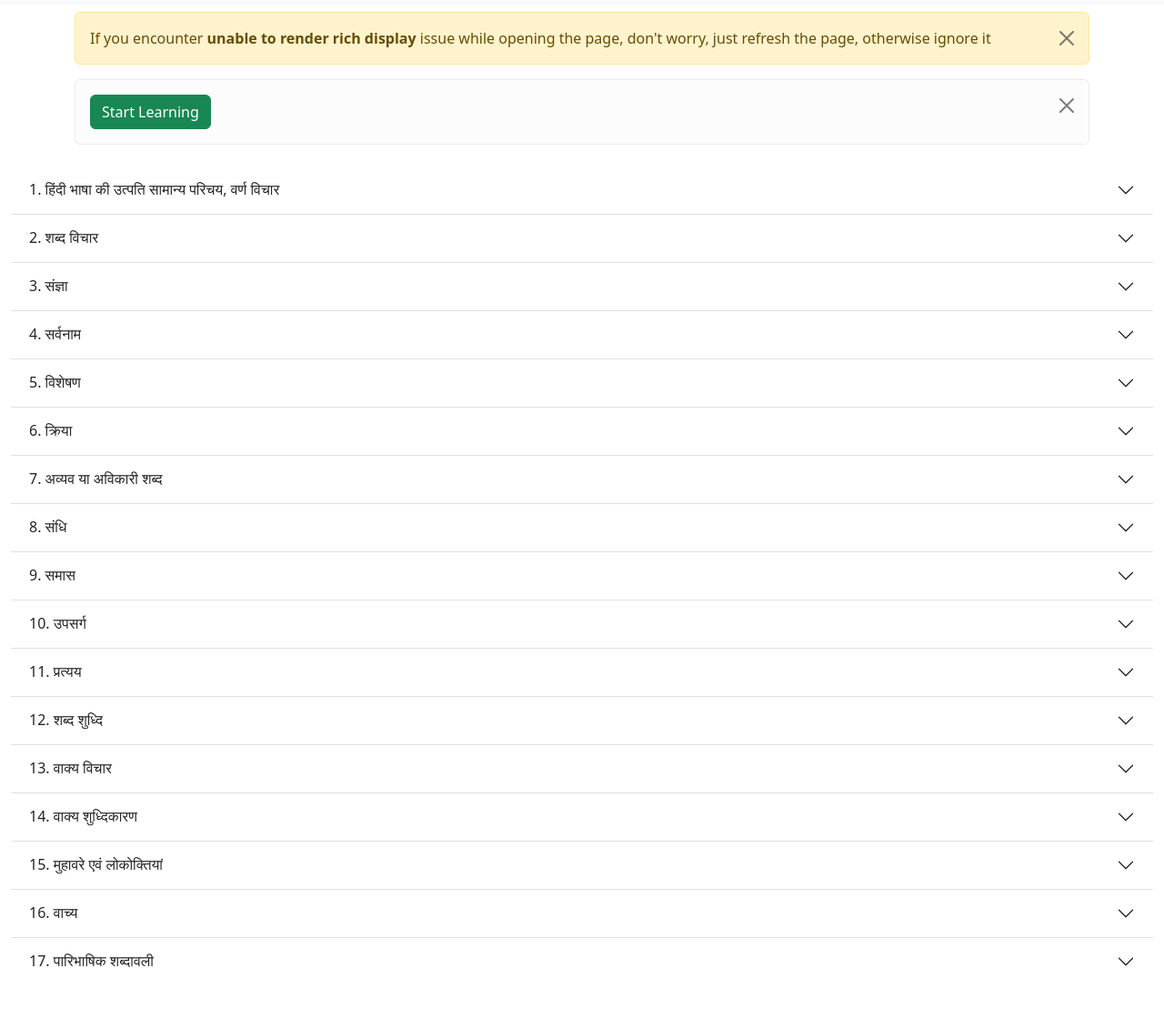
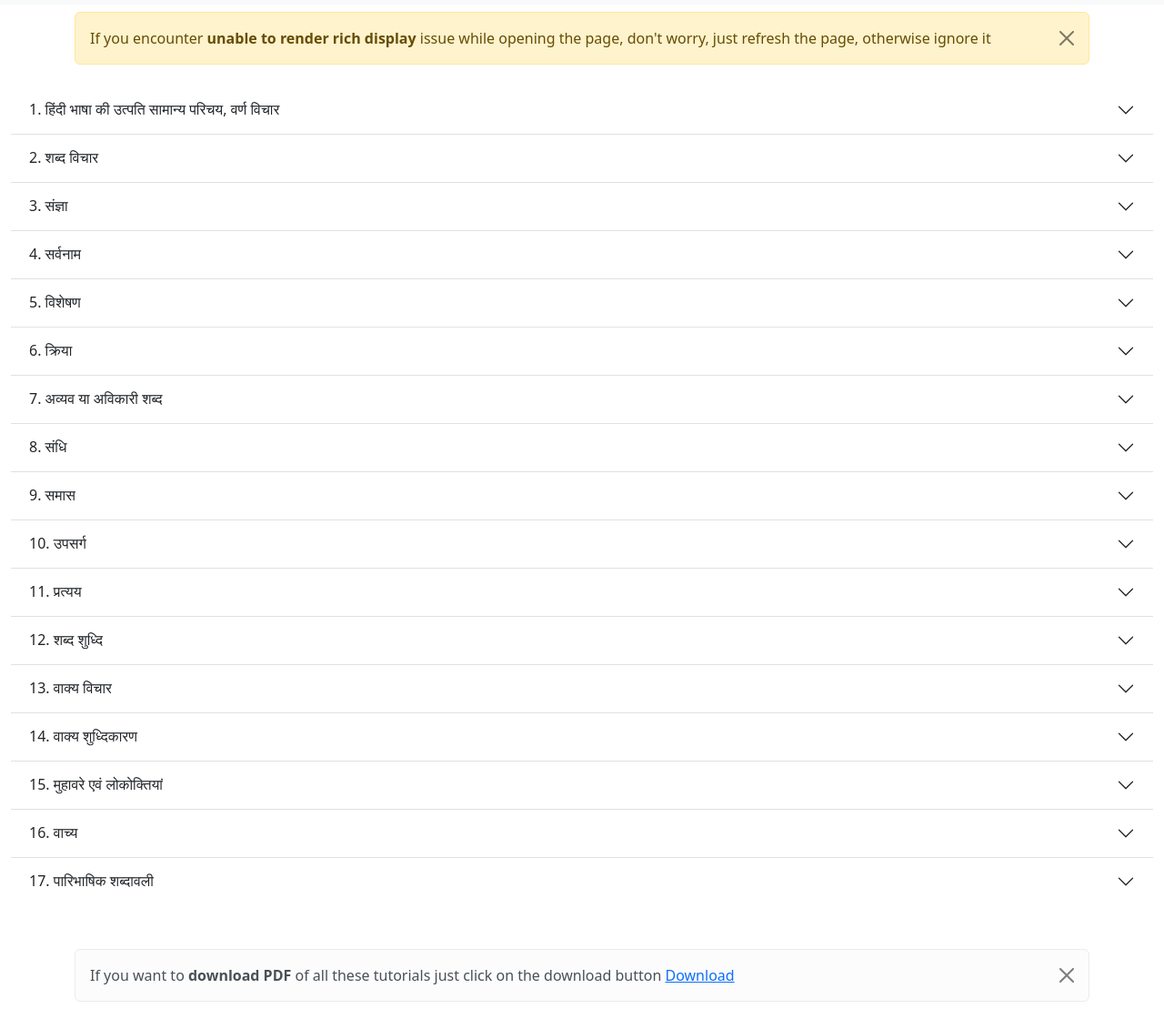
Before and after one commit to BHOLU-SINGH/competition, a plain HTML site: page index.html in a window 1280 px wide. Shown: the part 51-1182 px from the top of the page at 91% size. Drawn offline with nearby package versions, Linux system fonts and the light colour scheme.

Commit message:
initial commit

```diff
--- a/index.html
+++ b/index.html
@@ -33,12 +33,7 @@
             <button type="button" class="btn-close" data-bs-dismiss="alert" aria-label="Close"></button>
         </div>
     </div>
-    <div class="container mt-2">
-        <div class="alert alert-light alert-dismissible fade show" role="alert">
-            <a class="btn btn-success" href="https://github.com/BHOLU-SINGH/competition/tree/master/Hindi%20Notes/1.%20%E0%A4%B9%E0%A4%BF%E0%A4%82%E0%A4%A6%E0%A5%80%20%E0%A4%AD%E0%A4%BE%E0%A4%B7%E0%A4%BE%20%E0%A4%95%E0%A5%80%20%E0%A4%89%E0%A4%A4%E0%A5%8D%E0%A4%AA%E0%A4%A4%E0%A4%BF%20%E0%A4%B8%E0%A4%BE%E0%A4%AE%E0%A4%BE%E0%A4%A8%E0%A5%8D%E0%A4%AF%20%E0%A4%AA%E0%A4%B0%E0%A4%BF%E0%A4%9A%E0%A4%AF%2C%20%E0%A4%B5%E0%A4%B0%E0%A5%8D%E0%A4%A3%20%E0%A4%B5%E0%A4%BF%E0%A4%9A%E0%A4%BE%E0%A4%B0" target="_blank">Start Learning</a>
-            <button type="button" class="btn-close" data-bs-dismiss="alert" aria-label="Close"></button>
-        </div>
-    </div>
+
 
 
     <!-- <div id="carouselExampleAutoplaying" class="carousel slide" data-bs-ride="carousel">
@@ -311,6 +306,13 @@
         </div>
     </div>
 
+    <div class="container mt-2">
+        <div class="alert alert-light alert-dismissible fade show" role="alert">
+            If you want to <strong>download PDF</strong> of all these tutorials just click on the download button <a class="" href="https://github.com/BHOLU-SINGH/competition/archive/refs/heads/master.zip" target="_blank">Download</a>
+            <button type="button" class="btn-close" data-bs-dismiss="alert" aria-label="Close"></button>
+        </div>
+    </div>
+
 
 
 
```
